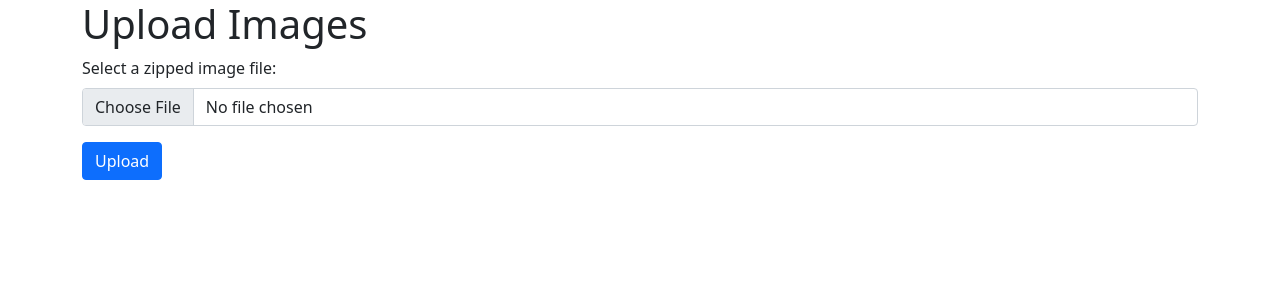
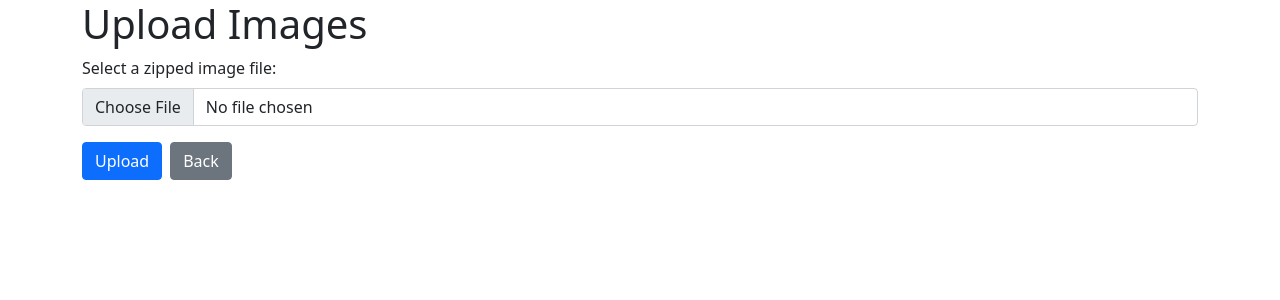
Before and after one commit to dvillaj/spotlight-dl, a Bottle app: page /upload in a window 1280 px wide. Shown: the top 300 px of the page. Run offline with Bottle, Linux system fonts and the light colour scheme; parts of the project's set-up code (start-up, migrations or seed data) failed here and were passed over; some libraries are stand-ins or nearby versions.

Commit message:
back bottons

```diff
--- a/templates/download.html
+++ b/templates/download.html
@@ -12,7 +12,8 @@
 <body>
     <div class="container">
         <h1 class="mt-5">Download Images</h1>
-        <button id="downloadBtn" class="btn btn-primary mt-3" onclick="startDownload()" disabled>Download</button>
+        <button id="downloadBtn" class="btn btn-primary me-2" onclick="startDownload()" disabled>Download</button>
+        <a href="/" class="btn btn-secondary">Back</a>
     </div>
 
 <script>
--- a/templates/error.html
+++ b/templates/error.html
@@ -15,7 +15,7 @@
         <div class="alert alert-danger" role="alert">
             <strong>Error:</strong> {{ error_message }}
         </div>
-        <a class="btn btn-primary" href="/">Go back to Home</a>
+        <a class="btn btn-primary" href="/">Back</a>
     </div>
 </body>
 </html>
--- a/templates/upload.html
+++ b/templates/upload.html
@@ -12,7 +12,10 @@
                 <label for="fileid" class="form-label">Select a zipped image file:</label>
                 <input type="file" name="filename" id="fileid" class="form-control" accept=".zip" required>
             </div>
-            <button id="uploadBtn" type="submit" class="btn btn-primary">Upload</button>
+            <div class="d-flex">
+                <button id="uploadBtn" type="submit" class="btn btn-primary me-2">Upload</button>
+                <a href="/" class="btn btn-secondary">Back</a>
+            </div>
         </form>
     </div>
 
```
